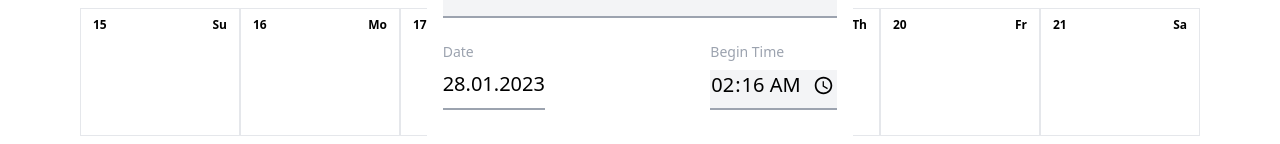
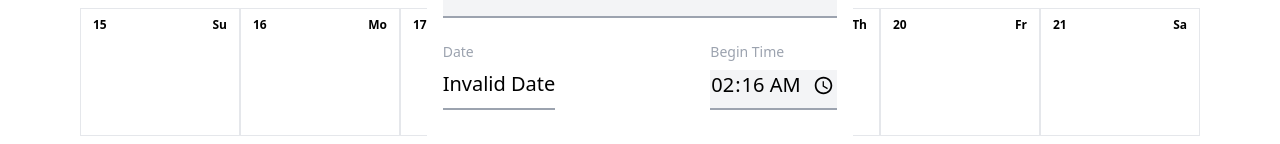
Before and after one commit to artem-musii/events-calendar, a React (Create React App) app: page / in a window 1280 px wide. Both pictures are taken after a click on the button 100 px from the left and 52 px from the top of the page. Shown: the part 362-506 px from the top of the page. Built offline with nearby package versions, Linux system fonts and the light colour scheme.

Commit message:
feat: Added correct date format to the modal

```diff
--- a/src/components/event-form.tsx
+++ b/src/components/event-form.tsx
@@ -95,7 +95,7 @@ export const EventForm: React.FC = () => {
               <DatePicker
                 className="cursor-pointer h-10 pb-2 w-fit text-xl border-b-2 border-gray-400"
                 selected={new Date()}
-                customInput={<div>{date}</div>}
+                customInput={<div>{dayjs(date).format('DD.MM.YYYY')}</div>}
                 onChange={(e) => setDate(dayjs(e).format('DD.MM.YYYY'))}
               />
             </div>
```
